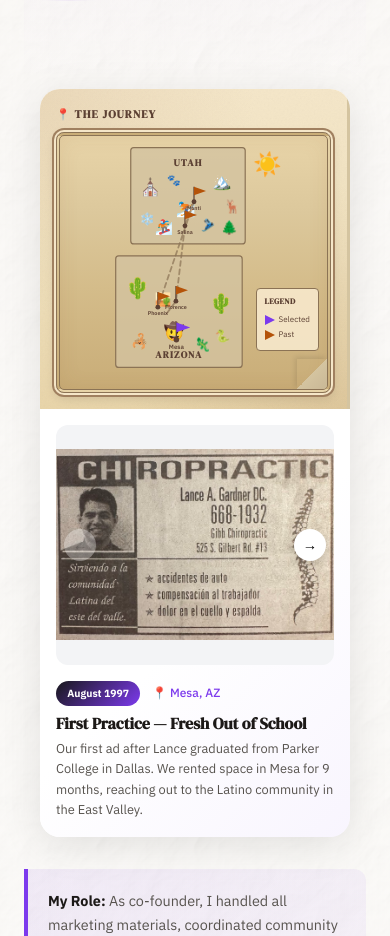
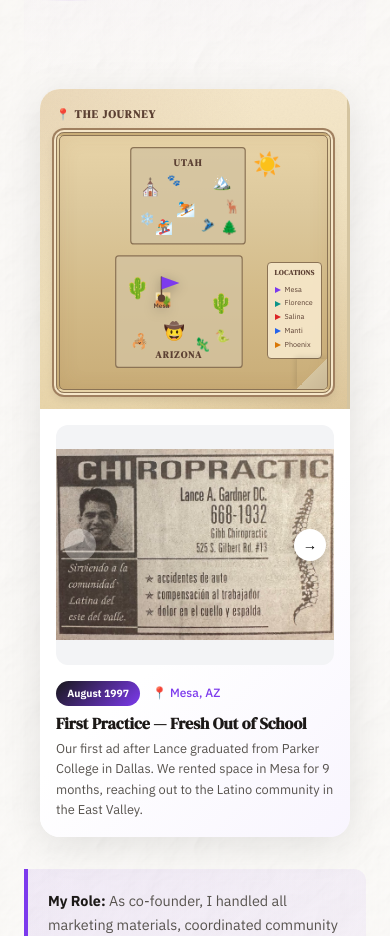
Before and after one commit to saavychristie/christiesaavedra.github.io, a plain HTML site: page gardner-chiropractic.html in a window 390 px wide. Shown: the part 5540-6476 px from the top of the page. Drawn offline with Linux system fonts and the light colour scheme.

Commit message:
removed dotted lines and updated flags to colors per location

```diff
--- a/gardner-chiropractic.html
+++ b/gardner-chiropractic.html
@@ -746,27 +746,14 @@
   letter-spacing: 2px;
 }
 
-/* Simple dotted route line */
-.route-line {
-  fill: none;
-  stroke: #8b7355;
-  stroke-width: 3;
-  stroke-dasharray: 8 6;
-  stroke-linecap: round;
-  opacity: 0.7;
-}
-
 .map-pin-svg {
   cursor: pointer;
-  transition: transform 0.3s ease;
+  transition: all 0.4s ease;
+  transform-origin: center bottom;
 }
 
 .map-pin-svg:hover {
   transform: scale(1.1);
-}
-
-.map-pin-svg.active {
-  transform: scale(1.15);
 }
 
 .pin-flag {
@@ -823,13 +810,10 @@
 .legend-flag {
   width: 0;
   height: 0;
-  border-top: 5px solid transparent;
-  border-bottom: 5px solid transparent;
-  border-left: 10px solid;
-}
-
-.legend-flag.past { border-left-color: #b45309; }
-.legend-flag.selected { border-left-color: #7c3aed; }
+  border-top: 4px solid transparent;
+  border-bottom: 4px solid transparent;
+  border-left: 8px solid;
+}
 
 .card-panel {
   padding: 1.5rem;
@@ -1121,6 +1105,10 @@
     min-height: 280px;
     max-height: 280px;
   }
+  .map-legend {
+    padding: 0.35rem 0.45rem;
+    font-size: 0.48rem;
+  }
   .timeline-modal-nav.prev { left: 10px; }
   .timeline-modal-nav.next { right: 10px; }
 }
@@ -1168,6 +1156,20 @@
   }
   .timeline-title {
     font-size: 1.25rem;
+  }
+  .map-legend {
+    padding: 0.3rem 0.4rem;
+    font-size: 0.45rem;
+    bottom: 30px;
+    right: 5px;
+  }
+  .legend-title {
+    font-size: 0.45rem;
+  }
+  .legend-flag {
+    border-top: 3px solid transparent;
+    border-bottom: 3px solid transparent;
+    border-left: 6px solid;
   }
 }
 
@@ -1499,57 +1501,57 @@
           <!-- Sun in corner -->
           <text x="248" y="60" style="font-size:38px">☀️</text>
 
-          <!-- Simple dotted route line: Mesa → Florence → Salina → Manti → Phoenix -->
-          <polyline class="route-line" points="105,295 120,275 135,150 150,110 90,285"/>
-
-          <!-- MAP PINS - Flag style -->
-          <!-- 1. Mesa -->
-          <g class="map-pin-svg" id="pin-mesa" onclick="goToStep(0)">
-            <line class="pin-pole" x1="105" y1="295" x2="105" y2="270" stroke="#5c4033" stroke-width="2"/>
-            <polygon class="pin-flag" points="105,270 125,277 105,284" fill="#7c3aed"/>
-            <circle class="pin-base" cx="105" cy="295" r="4" fill="#5c4033"/>
+          <!-- MAP PINS - Each location has unique color, hidden by default -->
+          <!-- 1. Mesa (Purple) - Steps 0+ -->
+          <g class="map-pin-svg" id="pin-mesa" onclick="goToStep(0)" style="opacity: 0; transition: opacity 0.4s ease;">
+            <line class="pin-pole" x1="105" y1="295" x2="105" y2="265" stroke="#5c4033" stroke-width="2"/>
+            <polygon class="pin-flag" points="105,265 130,274 105,283" fill="#7c3aed"/>
+            <circle class="pin-base" cx="105" cy="295" r="5" fill="#5c4033"/>
             <text class="pin-label-text" x="105" y="308" text-anchor="middle">Mesa</text>
           </g>
 
-          <!-- 2. Florence -->
-          <g class="map-pin-svg" id="pin-florence" onclick="goToStep(1)">
-            <line class="pin-pole" x1="120" y1="275" x2="120" y2="250" stroke="#5c4033" stroke-width="2"/>
-            <polygon class="pin-flag" points="120,250 140,257 120,264" fill="#7c3aed"/>
-            <circle class="pin-base" cx="120" cy="275" r="4" fill="#5c4033"/>
-            <text class="pin-label-text" x="120" y="288" text-anchor="middle">Florence</text>
+          <!-- 2. Florence (Teal) - Steps 1+ -->
+          <g class="map-pin-svg" id="pin-florence" onclick="goToStep(1)" style="opacity: 0; transition: opacity 0.4s ease;">
+            <line class="pin-pole" x1="140" y1="270" x2="140" y2="240" stroke="#5c4033" stroke-width="2"/>
+            <polygon class="pin-flag" points="140,240 165,249 140,258" fill="#0d9488"/>
+            <circle class="pin-base" cx="140" cy="270" r="5" fill="#5c4033"/>
+            <text class="pin-label-text" x="140" y="283" text-anchor="middle">Florence</text>
           </g>
 
-          <!-- 3. Salina -->
-          <g class="map-pin-svg" id="pin-salina" onclick="goToStep(4)">
-            <line class="pin-pole" x1="135" y1="150" x2="135" y2="125" stroke="#5c4033" stroke-width="2"/>
-            <polygon class="pin-flag" points="135,125 155,132 135,139" fill="#7c3aed"/>
-            <circle class="pin-base" cx="135" cy="150" r="4" fill="#5c4033"/>
+          <!-- 3. Salina (Red) - Steps 4+ -->
+          <g class="map-pin-svg" id="pin-salina" onclick="goToStep(4)" style="opacity: 0; transition: opacity 0.4s ease;">
+            <line class="pin-pole" x1="135" y1="150" x2="135" y2="120" stroke="#5c4033" stroke-width="2"/>
+            <polygon class="pin-flag" points="135,120 160,129 135,138" fill="#dc2626"/>
+            <circle class="pin-base" cx="135" cy="150" r="5" fill="#5c4033"/>
             <text class="pin-label-text" x="135" y="163" text-anchor="middle">Salina</text>
           </g>
 
-          <!-- 4. Manti -->
-          <g class="map-pin-svg" id="pin-manti" onclick="goToStep(6)">
-            <line class="pin-pole" x1="150" y1="110" x2="150" y2="85" stroke="#5c4033" stroke-width="2"/>
-            <polygon class="pin-flag" points="150,85 170,92 150,99" fill="#7c3aed"/>
-            <circle class="pin-base" cx="150" cy="110" r="4" fill="#5c4033"/>
-            <text class="pin-label-text" x="150" y="123" text-anchor="middle">Manti</text>
+          <!-- 4. Manti (Blue) - Steps 6+ -->
+          <g class="map-pin-svg" id="pin-manti" onclick="goToStep(6)" style="opacity: 0; transition: opacity 0.4s ease;">
+            <line class="pin-pole" x1="165" y1="100" x2="165" y2="70" stroke="#5c4033" stroke-width="2"/>
+            <polygon class="pin-flag" points="165,70 190,79 165,88" fill="#2563eb"/>
+            <circle class="pin-base" cx="165" cy="100" r="5" fill="#5c4033"/>
+            <text class="pin-label-text" x="165" y="113" text-anchor="middle">Manti</text>
           </g>
 
-          <!-- 5. Phoenix -->
-          <g class="map-pin-svg" id="pin-phoenix" onclick="goToStep(8)">
-            <line class="pin-pole" x1="90" y1="285" x2="90" y2="260" stroke="#5c4033" stroke-width="2"/>
-            <polygon class="pin-flag" points="90,260 110,267 90,274" fill="#7c3aed"/>
-            <circle class="pin-base" cx="90" cy="285" r="4" fill="#5c4033"/>
-            <text class="pin-label-text" x="90" y="298" text-anchor="middle">Phoenix</text>
+          <!-- 5. Phoenix (Orange) - Step 8 -->
+          <g class="map-pin-svg" id="pin-phoenix" onclick="goToStep(8)" style="opacity: 0; transition: opacity 0.4s ease;">
+            <line class="pin-pole" x1="70" y1="280" x2="70" y2="250" stroke="#5c4033" stroke-width="2"/>
+            <polygon class="pin-flag" points="70,250 95,259 70,268" fill="#d97706"/>
+            <circle class="pin-base" cx="70" cy="280" r="5" fill="#5c4033"/>
+            <text class="pin-label-text" x="70" y="293" text-anchor="middle">Phoenix</text>
           </g>
 
         </svg>
 
-        <!-- Legend -->
+        <!-- Legend - Shows all location colors -->
         <div class="map-legend">
-          <div class="legend-title">Legend</div>
-          <div class="legend-item"><div class="legend-flag selected"></div><span>Selected</span></div>
-          <div class="legend-item"><div class="legend-flag past"></div><span>Past</span></div>
+          <div class="legend-title">Locations</div>
+          <div class="legend-item"><div class="legend-flag" style="border-left-color: #7c3aed;"></div><span>Mesa</span></div>
+          <div class="legend-item"><div class="legend-flag" style="border-left-color: #0d9488;"></div><span>Florence</span></div>
+          <div class="legend-item"><div class="legend-flag" style="border-left-color: #dc2626;"></div><span>Salina</span></div>
+          <div class="legend-item"><div class="legend-flag" style="border-left-color: #2563eb;"></div><span>Manti</span></div>
+          <div class="legend-item"><div class="legend-flag" style="border-left-color: #d97706;"></div><span>Phoenix</span></div>
         </div>
       </div>
     </div>
@@ -2080,17 +2082,31 @@
 
 let currentStep = 0;
 
-// Map timeline steps to pin locations (1-5)
+// Which flags should be visible at each step
+// As you progress, more flags appear. Going back hides them.
+const flagVisibility = {
+  0: ['pin-mesa'],                                                    // Step 1: Just Mesa
+  1: ['pin-mesa', 'pin-florence'],                                    // Step 2: + Florence
+  2: ['pin-mesa', 'pin-florence'],                                    // Step 3
+  3: ['pin-mesa', 'pin-florence'],                                    // Step 4
+  4: ['pin-mesa', 'pin-florence', 'pin-salina'],                      // Step 5: + Salina
+  5: ['pin-mesa', 'pin-florence', 'pin-salina'],                      // Step 6
+  6: ['pin-mesa', 'pin-florence', 'pin-salina', 'pin-manti'],         // Step 7: + Manti
+  7: ['pin-mesa', 'pin-florence', 'pin-salina', 'pin-manti'],         // Step 8
+  8: ['pin-mesa', 'pin-florence', 'pin-salina', 'pin-manti', 'pin-phoenix'] // Step 9: All flags!
+};
+
+// Map step to current active pin
 const stepToPin = {
-  0: 'pin-mesa',      // Step 1 - Mesa
-  1: 'pin-florence',  // Steps 2,3,4 - Florence
+  0: 'pin-mesa',
+  1: 'pin-florence',
   2: 'pin-florence',
   3: 'pin-florence',
-  4: 'pin-salina',    // Steps 5,6 - Salina
+  4: 'pin-salina',
   5: 'pin-salina',
-  6: 'pin-manti',     // Steps 7,8 - Manti
+  6: 'pin-manti',
   7: 'pin-manti',
-  8: 'pin-phoenix'    // Step 9 - Phoenix
+  8: 'pin-phoenix'
 };
 
 function updateTimeline() {
@@ -2115,8 +2131,8 @@
   document.getElementById('modalTitle').textContent = data.title;
   document.getElementById('modalMeta').textContent = data.year + ' • ' + data.location;
 
-  // Highlight current pin on map
-  highlightCurrentPin();
+  // Update map flags
+  updateMapFlags();
 
   // Update nav buttons
   const prevBtns = document.querySelectorAll('.card-nav.prev, .timeline-modal-nav.prev');
@@ -2125,20 +2141,31 @@
   nextBtns.forEach(btn => btn.disabled = currentStep === timelineData.length - 1);
 }
 
-function highlightCurrentPin() {
+function updateMapFlags() {
+  const allPins = ['pin-mesa', 'pin-florence', 'pin-salina', 'pin-manti', 'pin-phoenix'];
+  const visiblePins = flagVisibility[currentStep] || [];
   const currentPinId = stepToPin[currentStep];
-  const allPins = ['pin-mesa', 'pin-florence', 'pin-salina', 'pin-manti', 'pin-phoenix'];
 
   allPins.forEach(pinId => {
     const pin = document.getElementById(pinId);
     if (!pin) return;
-    const flag = pin.querySelector('.pin-flag');
-
-    if (pinId === currentPinId) {
-      flag.setAttribute('fill', '#7c3aed'); // Purple - selected
-      pin.style.transform = 'scale(1.15)';
+
+    // Show or hide based on progress
+    if (visiblePins.includes(pinId)) {
+      pin.style.opacity = '1';
+      pin.style.pointerEvents = 'auto';
+
+      // Scale up current location
+      if (pinId === currentPinId) {
+        pin.style.transform = 'scale(1.2)';
+        pin.style.filter = 'drop-shadow(0 4px 8px rgba(0,0,0,0.3))';
+      } else {
+        pin.style.transform = 'scale(1)';
+        pin.style.filter = 'none';
+      }
     } else {
-      flag.setAttribute('fill', '#b45309'); // Amber - other
+      pin.style.opacity = '0';
+      pin.style.pointerEvents = 'none';
       pin.style.transform = 'scale(1)';
     }
   });
```
